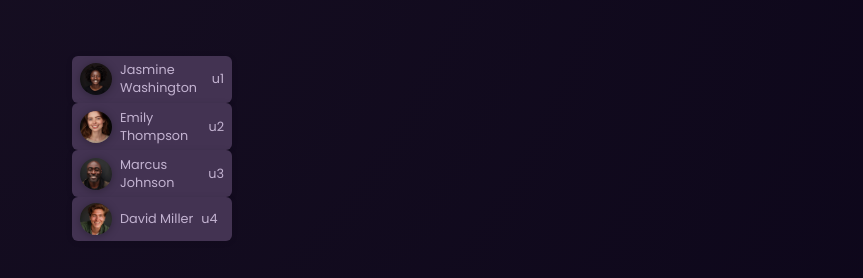
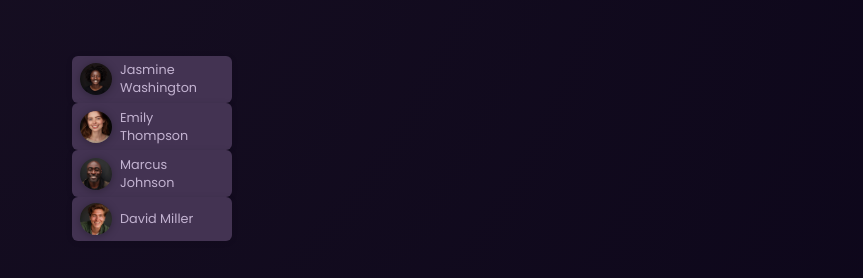
Before and after one commit to NLeeii/angular-learning, an Angular app in the folder 02-essentials/01-starting-project/: page / in a window 1280 px wide. Shown: the part 248-526 px from the top of the page, without its empty margins (208-1071 px from the left). Built offline with nearby package versions, Linux system fonts and the light colour scheme.

Commit message:
output區域準備

```diff
--- a/02-essentials/01-starting-project/src/app/user/user.component.html
+++ b/02-essentials/01-starting-project/src/app/user/user.component.html
@@ -2,6 +2,6 @@
   <button (click)="onSelectUser()">
     <img [src]="imagePath" [alt]="name">
     <span>{{ name }}</span>
-    <span>{{ id }}</span>
+    <!-- <span>{{ id }}</span> -->
   </button>
 </div>
--- a/02-essentials/01-starting-project/src/app/user/user.component.ts
+++ b/02-essentials/01-starting-project/src/app/user/user.component.ts
@@ -12,9 +12,11 @@ import { Component, Input, input, computed } from '@angular/core';
 })
 export class UserComponent {
 
+  // 輸入_input =============================================================================
   // @Input()裝飾器 vs input()函式
 
   // @Input()標記該屬性可從外部設置，因為是接收”外部”來的值，所以需要先訂定”接收的型別”
+  // @Input() "接受輸入" 這個特性及概念，允許重用具有不同數據(由外部輸入)的component
   // 透過"!"告訴TypeScript這肯定會被設置為某個值
   @Input({required: true}) avatar!: string;
   @Input({required: true}) name!: string;
@@ -38,5 +40,7 @@ export class UserComponent {
   //   return 'assets/users/' + this.avatar;
   // })
 
+  // 輸出_output =============================================================================
+
   onSelectUser() {}
 }
```
